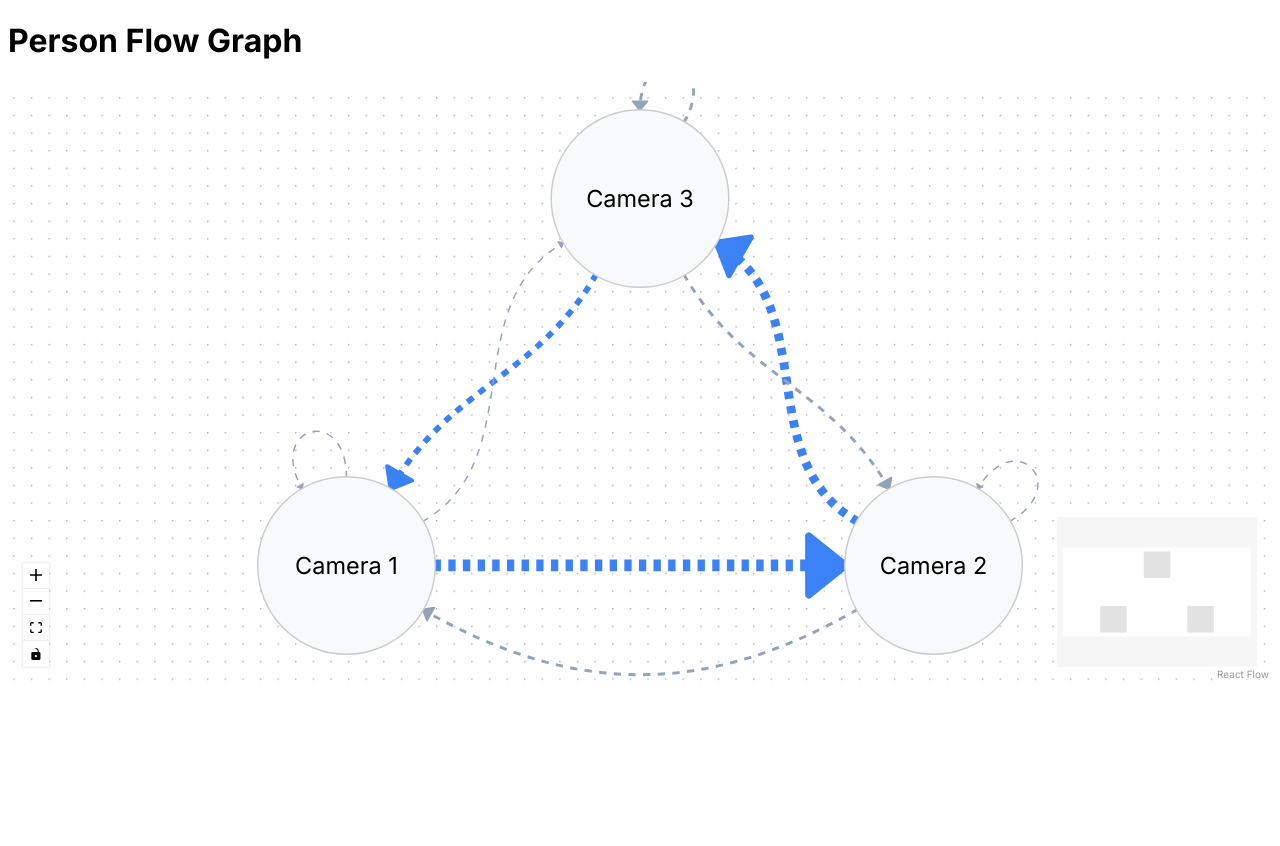
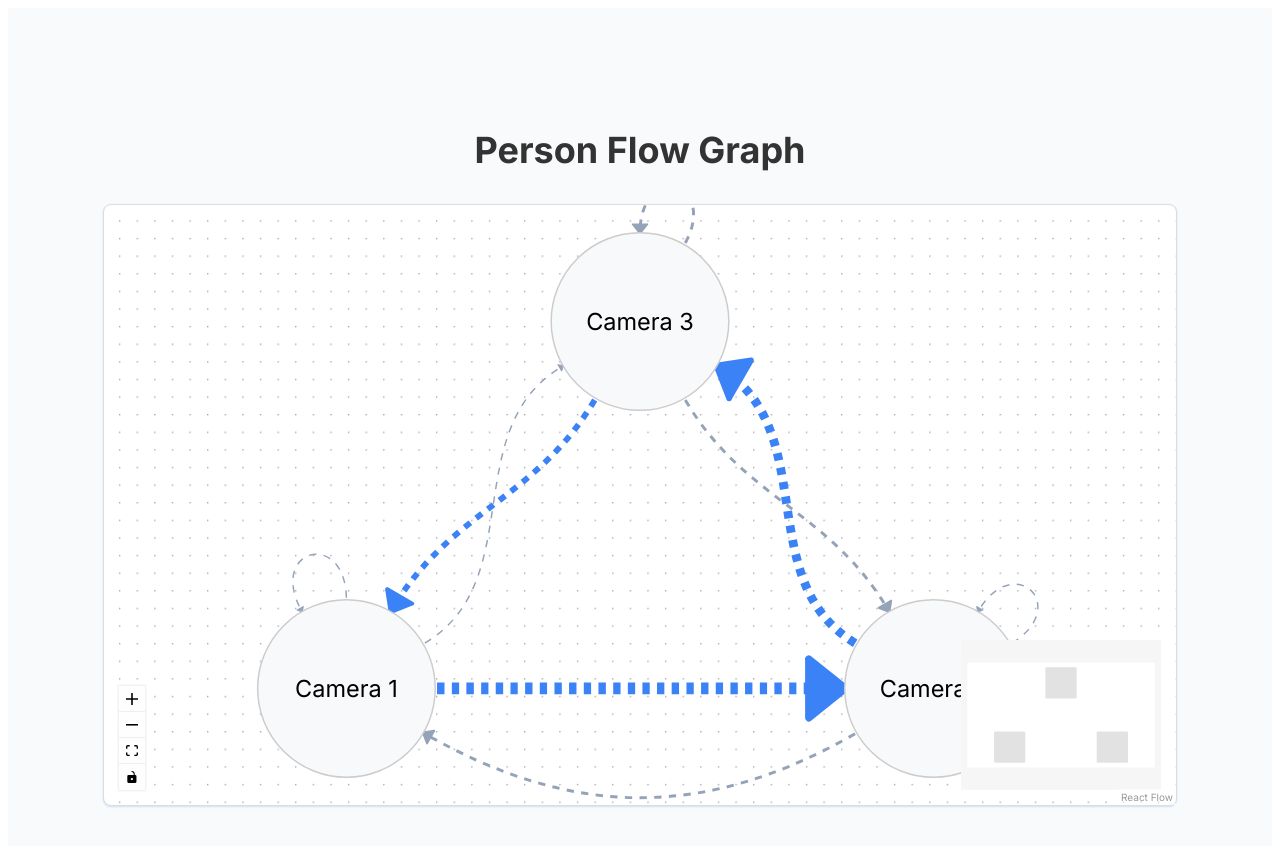
Before and after one commit to HosokawaToma/ReID-Web-Application, a Next.js app: page /dashboard/person-flow in a window 1280 px wide. Shown: the top 846 px of the page. Before the commit the page ends 800 px from the top, so only its background shows below. Built offline with nearby package versions, Linux system fonts and the light colour scheme.

Commit message:
feat: 見た目を改修

```diff
--- /dev/null
+++ b/src/app/dashboard/person-flow/page.module.css
@@ -0,0 +1,26 @@
+@import "../../styles.module.css";
+
+.main {
+  display: flex;
+  min-height: 100vh;
+  flex-direction: column;
+  align-items: center;
+  background-color: #f8fafc;
+  padding: 2rem;
+}
+
+.title {
+  margin-bottom: 2rem;
+  font-size: 1.875rem;
+  font-weight: 700;
+  color: var(--text-color);
+}
+
+@media (min-width: 768px) {
+  .main {
+    padding: 6rem;
+  }
+  .title {
+    font-size: 2.25rem;
+  }
+}
--- a/src/app/dashboard/person-flow/page.tsx
+++ b/src/app/dashboard/person-flow/page.tsx
@@ -1,11 +1,12 @@
 "use client";
 
 import PersonFlowWeight from "@/components/PersonFlowWeight";
+import styles from "./page.module.css";
 
 export default function PersonFlowPage() {
   return (
-    <main className="flex min-h-screen flex-col items-center bg-slate-50 p-8 md:p-24">
-      <h1 className="mb-8 text-3xl font-bold text-slate-800 md:text-4xl">Person Flow Graph</h1>
+    <main className={styles.main}>
+      <h1 className={styles.title}>Person Flow Graph</h1>
       <PersonFlowWeight />
     </main>
   );
--- /dev/null
+++ b/src/components/PersonFlowWeight.module.css
@@ -0,0 +1,10 @@
+@import "../app/styles.module.css";
+
+.graphContainer {
+  height: 600px;
+  width: 100%;
+  border: 1px solid var(--white-gray-color);
+  border-radius: 0.5rem;
+  box-shadow: 0 1px 2px 0 var(--shadow-color);
+  background-color: var(--background-color);
+}
--- a/src/components/PersonFlowWeight.tsx
+++ b/src/components/PersonFlowWeight.tsx
@@ -22,6 +22,7 @@ import {
 import { useCallback, useMemo } from "react";
 
 import "@xyflow/react/dist/style.css";
+import styles from "./PersonFlowWeight.module.css";
 
 // カスタムエッジの実装
 const CustomCurvedEdge = ({
@@ -33,8 +34,8 @@ const CustomCurvedEdge = ({
   targetHandleId,
   style = {},
   markerEnd,
-  label,
-}: EdgeProps) => {
+}: // label,
+EdgeProps) => {
   // Handle IDからインデックスを抽出して角度(ラジアン)を計算する関数
   const getHandleAngle = (handleId: string | null | undefined) => {
     if (!handleId) return 0;
@@ -341,9 +342,7 @@ export default function PersonFlowWeight() {
   );
 
   return (
-    <div
-      className="h-[600px] w-full border border-slate-200 rounded-lg shadow-sm bg-white"
-      style={{ height: "600px" }}>
+    <div className={styles.graphContainer}>
       <ReactFlow
         nodes={nodes}
         edges={edges}
```
